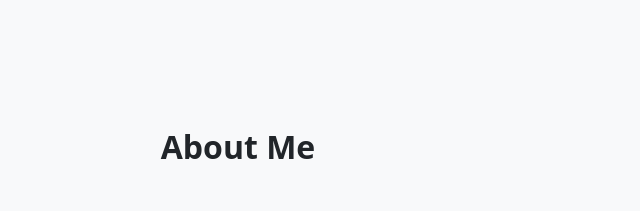
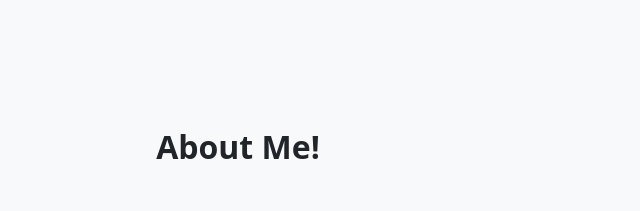
Before and after one commit to PlatinumNier/sigitAryawinataLubis4, a plain HTML site: page index.html in a window 1280 px wide. Shown: the part 840-1051 px from the top of the page, 402-1042 px from the left. Drawn offline with nearby package versions, Linux system fonts and the light colour scheme.

Commit message:
coba github di vs code

```diff
--- a/index.html
+++ b/index.html
@@ -80,7 +80,7 @@
 			<div class="row justify-content-center">
 				<div class="col-lg-8">
 					<div class="section-title text-center">
-						<h2 class="fw-bold mb-5">About Me</h2>
+						<h2 class="fw-bold mb-5">About Me!</h2>
 					</div>
 				</div>
 			</div>
```
